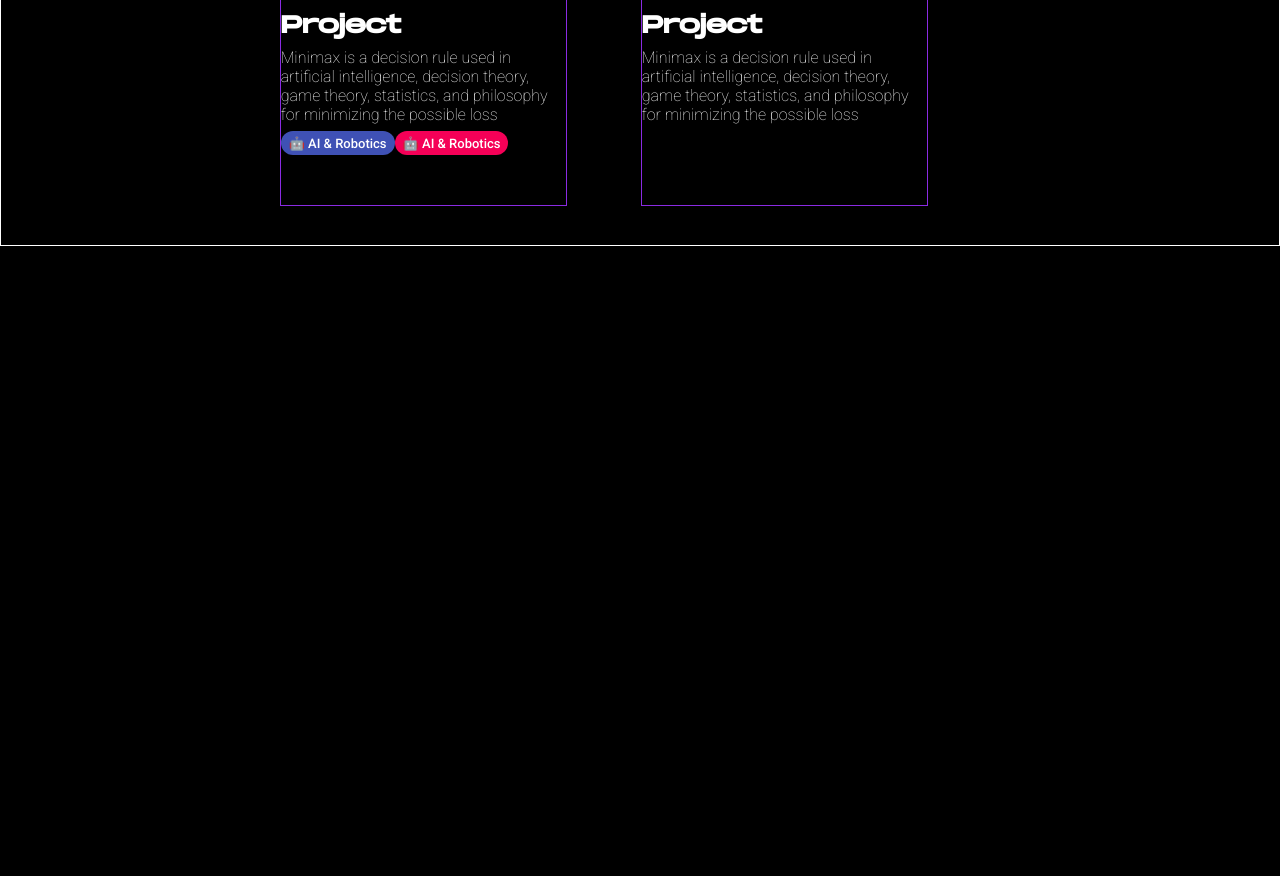
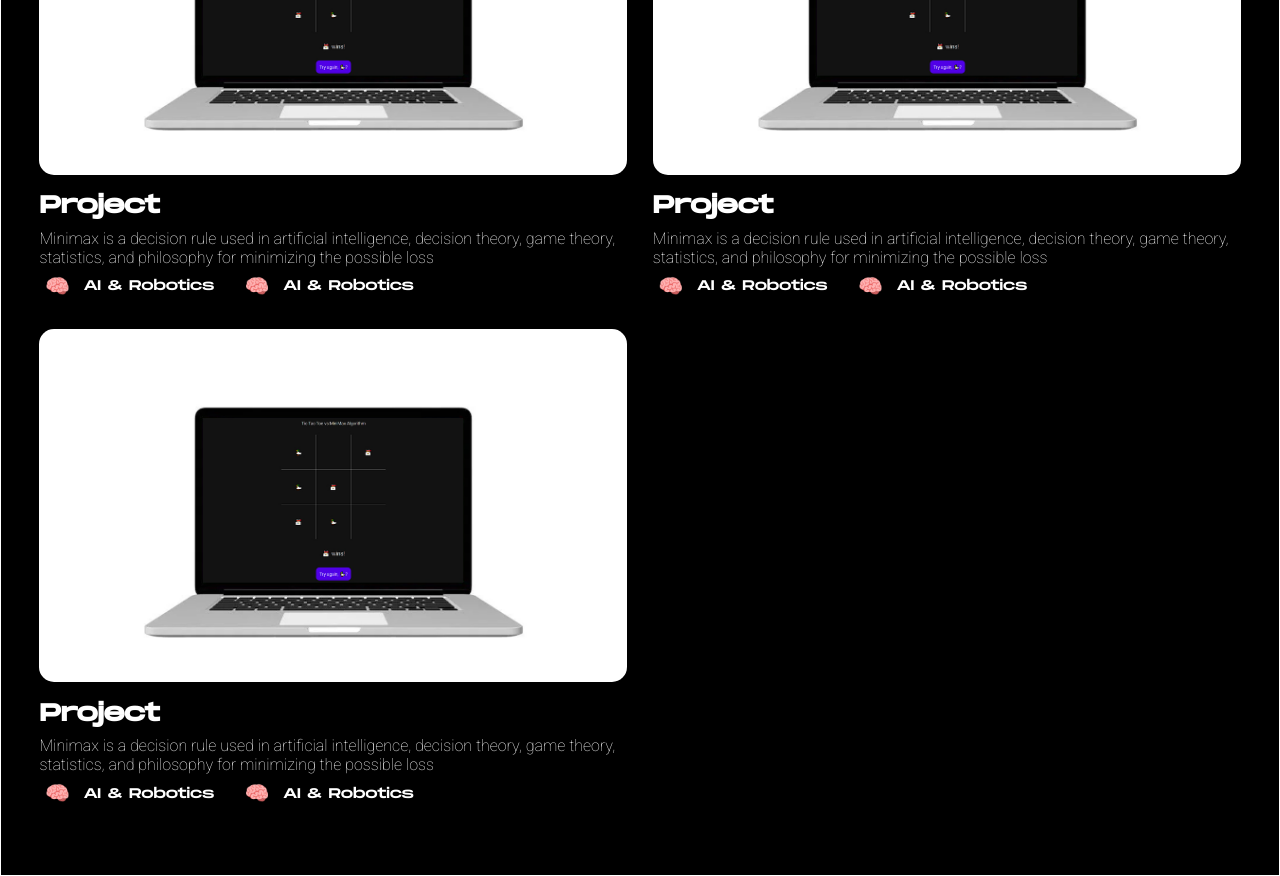
Before and after one commit to Wilmox/portfolio, a Next.js app: page / in a window 1280 px wide. Shown: the part 1200-2076 px from the top of the page. Before the commit the page ends 1446 px from the top, so only its background shows below. Built offline with nearby package versions, Linux system fonts and the light colour scheme.

Commit message:
Implementen own version of Chip component

```diff
--- /dev/null
+++ b/components/Chip.js
@@ -0,0 +1,17 @@
+import styles from "./Chip.module.css"
+
+const Chip = ({bgColor="gray", color="white", text, icon}) => {
+
+    const cssStyle = {
+        'color': color + " !important",
+        'backgroud-color': bgColor + " !important",
+    }
+
+    return (
+        <div style={cssStyle} className={styles.chip}>
+            <div className={styles.chip_head}>{icon}</div>
+            <div className={styles.chip_content}>{text}</div>
+        </div>
+     );
+}
+export default Chip;
--- /dev/null
+++ b/components/Chip.module.css
@@ -0,0 +1,40 @@
+.chip{
+    display: inline-flex;
+    flex-direction: row;
+    border: none;
+    cursor: default;
+    height: 3vh;
+    outline: none;
+    padding: 0;
+    margin: 0 1vw 0 0;
+    font-size: 14px;
+    white-space: nowrap;
+    align-items: center;
+    border-radius: 20px;
+    vertical-align: middle;
+    text-decoration: none;
+    justify-content: center;
+}
+.chip_head{
+    display: flex;
+    position: relative;
+    overflow: hidden;
+    font-size: 1rem;
+    flex-shrink: 0;
+    align-items: center;
+    user-select: none;
+    justify-content: center;
+    width: 36px;
+    height: 36px;
+    font-size: 20px;
+    margin-right: -4px;
+}
+.chip_content{
+    cursor: inherit;
+    display: flex;
+    align-items: center;
+    user-select: none;
+    white-space: nowrap;
+    padding-left: 12px;
+    padding-right: 12px;
+}
--- a/pages/index.js
+++ b/pages/index.js
@@ -5,7 +5,7 @@ import OutlinedArrow from '../components/OutlinedArrowSVG.js'
 import styles from '../styles/Home.module.css'
 import StatusText from '../components/StatusText.js'
 import CircleText from '../components/CircleText.js'
-import Chip from '@material-ui/core/Chip';
+import Chip from '../components/Chip.js'
 
 export default function Home() {
   return (
@@ -69,8 +69,8 @@ export default function Home() {
                 <p>Minimax is a decision rule used in artificial intelligence, decision theory, game theory, statistics, and philosophy for minimizing the possible loss</p>
               </div>
               <div className={styles.labels}>
-                <Chip label={"\u{1F916} AI & Robotics"} size="small" color="primary" />
-                <Chip label={"\u{1F916} AI & Robotics"} size="small" color="secondary" />
+                <Chip bgColor="pink" color="red" text={"AI & Robotics"} icon={"\u{1F9E0}"} />
+                <Chip bgColor="pink" color="red" text={"AI & Robotics"} icon={"\u{1F9E0}"} />
               </div>
             </a>
 
@@ -81,6 +81,23 @@ export default function Home() {
                 <h2>Project</h2>
                 <p>Minimax is a decision rule used in artificial intelligence, decision theory, game theory, statistics, and philosophy for minimizing the possible loss</p>
               </div>
+              <div className={styles.labels}>
+                <Chip bgColor="pink" color="red" text={"AI & Robotics"} icon={"\u{1F9E0}"} />
+                <Chip bgColor="pink" color="red" text={"AI & Robotics"} icon={"\u{1F9E0}"} />
+              </div>
+            </a>
+
+            <a className={styles.projectCard}>
+              <Image src="/assets/img/project-tictactoe-minmax.jpg" width={1241} height={745} />
+
+              <div className={styles.cardText}>
+                <h2>Project</h2>
+                <p>Minimax is a decision rule used in artificial intelligence, decision theory, game theory, statistics, and philosophy for minimizing the possible loss</p>
+              </div>
+              <div className={styles.labels}>
+                <Chip bgColor="pink" color="red" text={"AI & Robotics"} icon={"\u{1F9E0}"} />
+                <Chip bgColor="pink" color="red" text={"AI & Robotics"} icon={"\u{1F9E0}"} />
+              </div>
             </a>
           </div>
         </section>
--- a/styles/Home.module.css
+++ b/styles/Home.module.css
@@ -72,22 +72,25 @@ div.about p {
 }
 
 .projects {
+  max-width: 1280px;
+  margin: auto;
   display: grid;
-  width: 60%;
-  margin: auto;
-  padding: 0;
   grid-auto-columns: 1fr;
-  grid-column-gap: .1vw;
-  grid-row-gap: 1vw;
-  grid-template-areas: ". Area";
+  grid-column-gap: 2vw;
+  grid-row-gap: 2vw;
+  grid-template-areas: "a a"
+                       "a  a"
+                       "a  a";
   grid-template-columns: 1fr 1fr;
   grid-template-rows: auto;
 }
 
 .projects a.projectCard {
-  border: blueviolet 1px solid;
-  width: 80%;
-  height: 48vh;
+  /*border: blueviolet 1px solid;*/
+  grid-column-end: span 1;
+  grid-column-start: span 1;
+  grid-row-end: span 1;
+  grid-row-start: span 1;
 }
 
 .projects a.projectCard:hover {
@@ -187,3 +190,16 @@ div.about p {
     font-size: 2rem !important;
   }
 }
+
+
+@media screen and (max-width: 800px) {
+  .projects {
+    grid-column-gap: 1vw;
+    grid-row-gap: 1vw;
+    grid-template-areas: "a"
+                        "a"
+                        "a";
+    grid-template-columns: 1fr;
+    grid-template-rows: auto;
+  }
+}
--- a/styles/globals.css
+++ b/styles/globals.css
@@ -7,13 +7,13 @@
 * {
   box-sizing: border-box;
   text-decoration: none;
-  color: white;
   margin: 0;
   padding: 0;
 }
 
 html {
   scroll-behavior: smooth;
+  color: white;
 }
 
 html, body {
```
Also changed, not shown: components/Label.js (deleted, +0 -12 lines).
